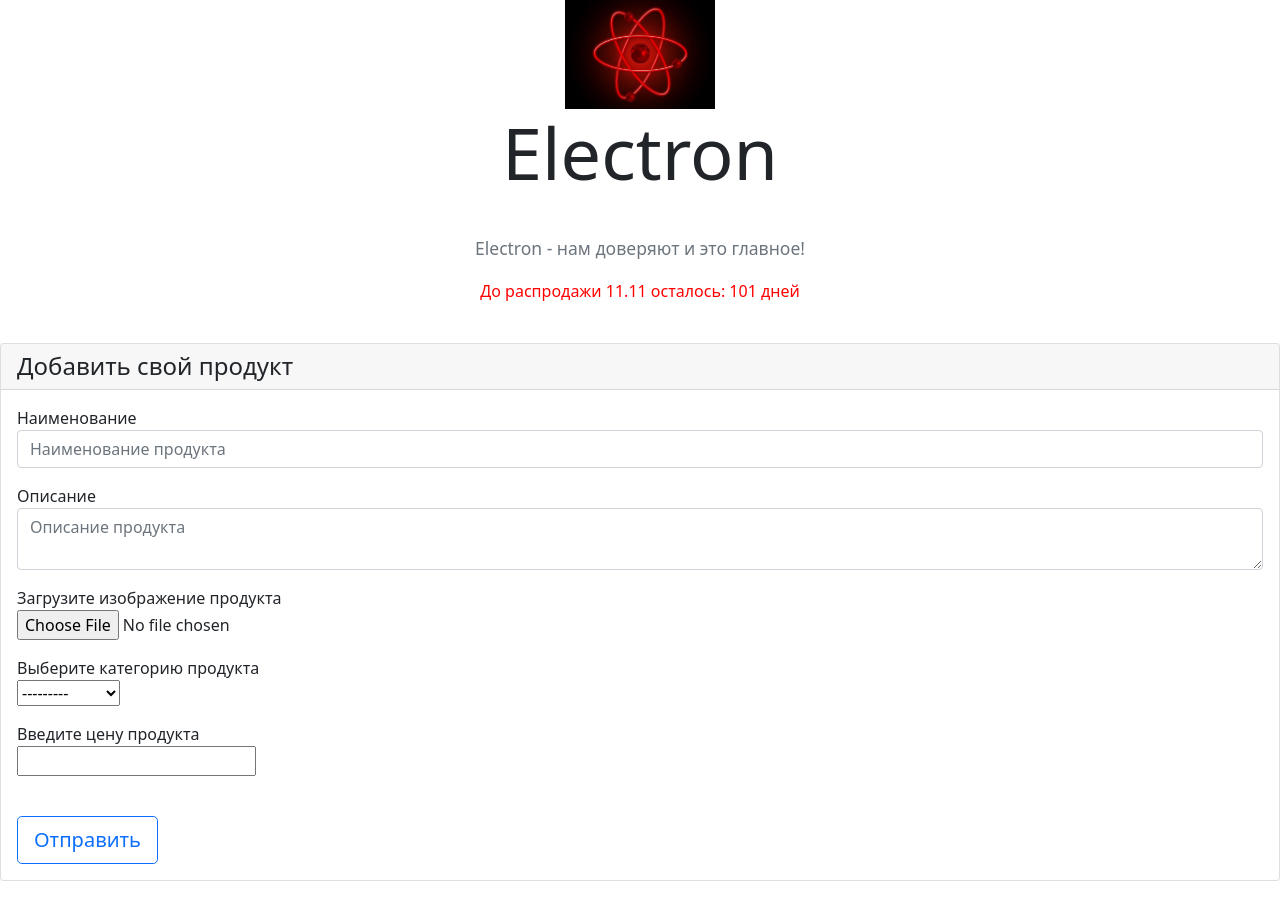
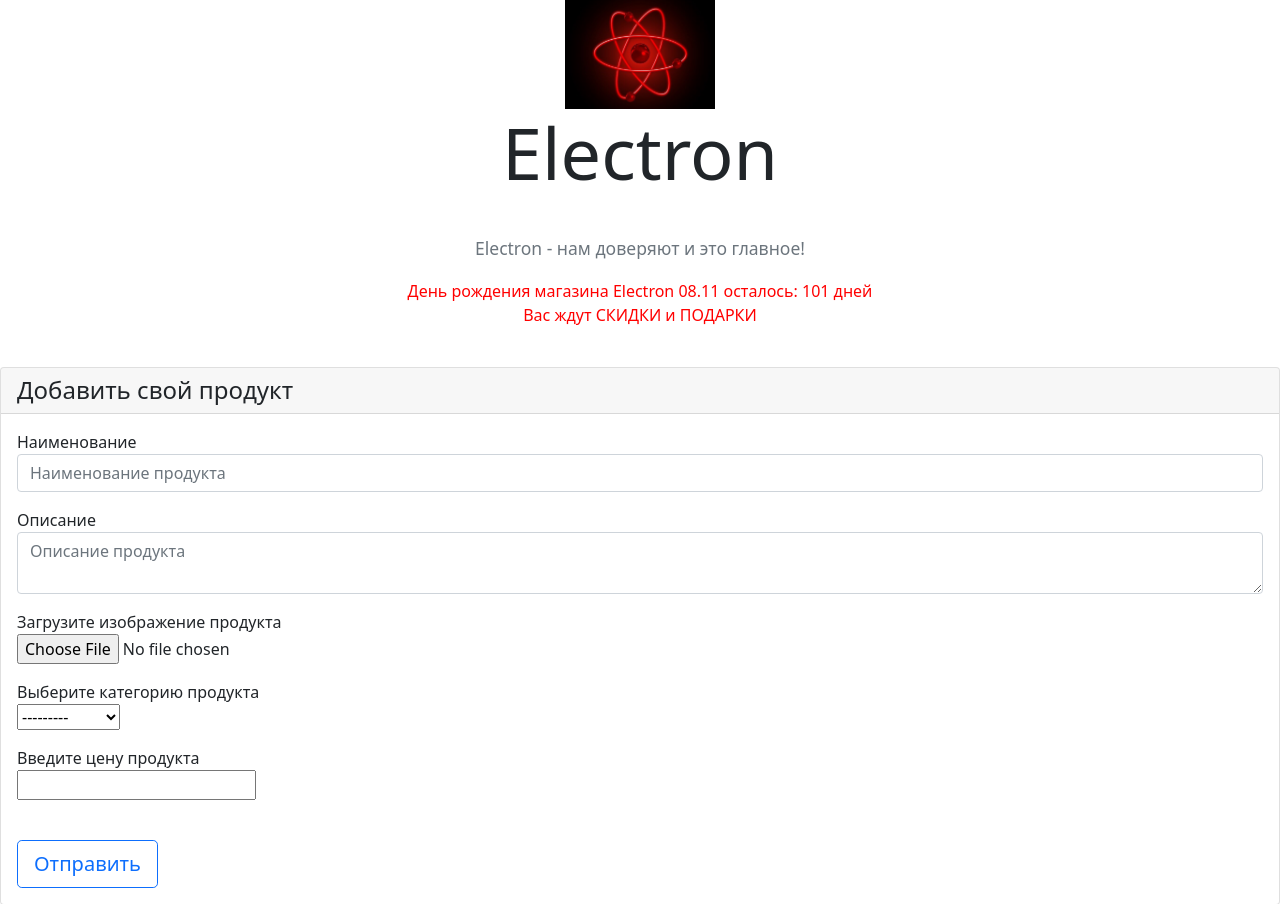
Before and after one commit to Dred85/project_online_store, a Django app: page /create/ in a window 1280 px wide. Shown: the part 100-1004 px from the top of the page. Run offline with Django 5.2, Linux system fonts and the light colour scheme; data comes from the database, SQL or seed files in the repository; some libraries are stand-ins or nearby versions.

Commit message:
add tags

```diff
--- a/catalog/templates/main/base.html
+++ b/catalog/templates/main/base.html
@@ -37,6 +37,7 @@
     </p>
     <p class="lead">
     <div style="color: red">{% time_until_11_nov %}</div>
+    <div style="color: red">Вас ждут СКИДКИ и ПОДАРКИ</div>
 
     </p>
 
--- a/catalog/templatetags/my_tags.py
+++ b/catalog/templatetags/my_tags.py
@@ -29,8 +29,8 @@ def time_until_11_nov():
     mm, ss = divmod(d.seconds, 60)
     hh, mm = divmod(mm, 60)
 
-    return 'До распродажи 11.11 осталось: {} дней'.format(d.days)
-    # return 'До распродажи 11.11 осталось: {} дней {} часа {} мин {} сек.'.format(d.days, hh, mm, ss)
+    return 'День рождения магазина Electron 08.11 осталось: {} дней'.format(d.days)
+
 
 
 # Создание фильтра
```
